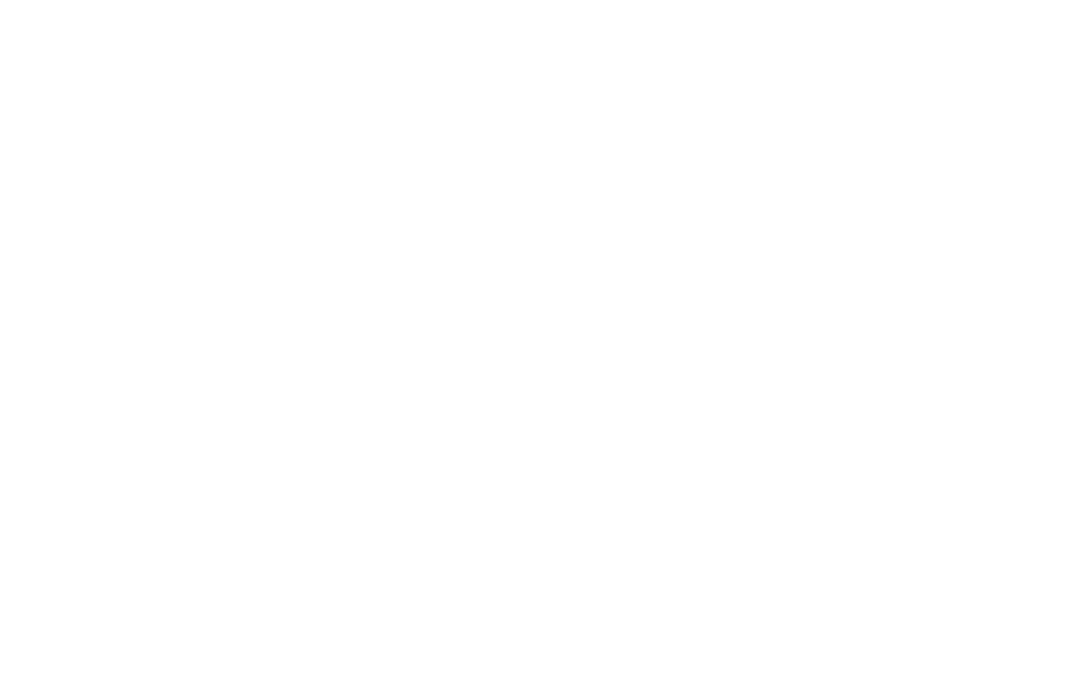
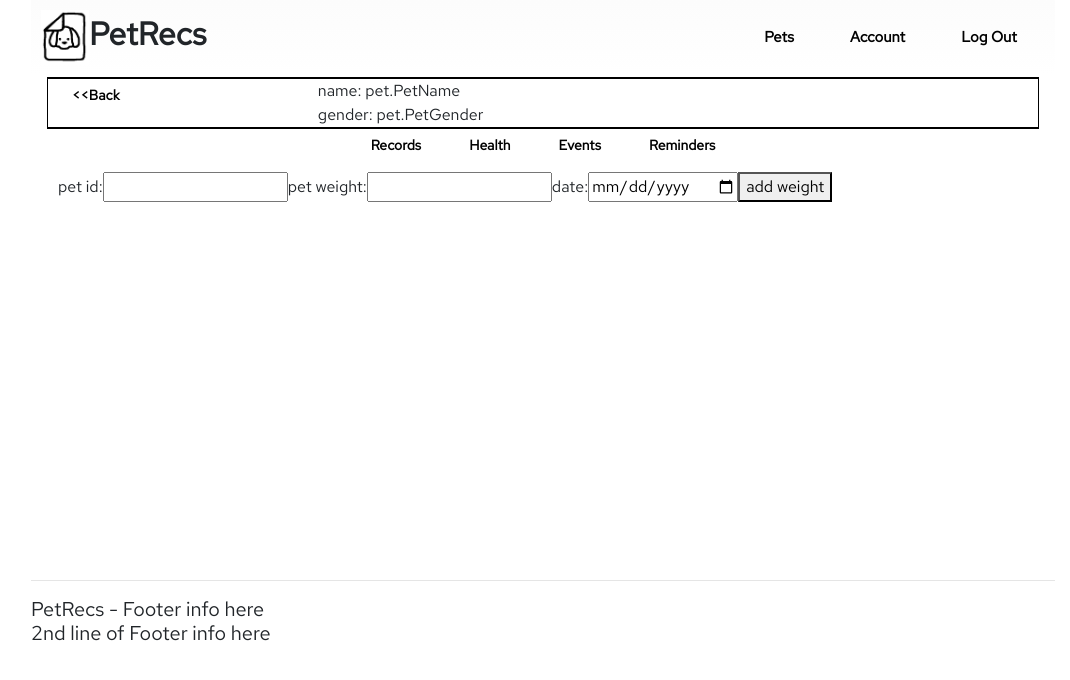
Before and after one commit to LeviRemi/PetRecs-Project, a React (Create React App) app in the folder client/: page /pets/health/1 in a window 1280 px wide. Shown: the top 680 px of the page, without its empty margins (97-1167 px from the left). Built offline with nearby package versions, Linux system fonts and the light colour scheme.

Commit message:
Added basic form to test pet-weight API functionality -- not working

```diff
--- a/client/src/App.js
+++ b/client/src/App.js
@@ -9,6 +9,7 @@
 import Pets from './components/Pets'
 import PetProfile from './components/PetProfile'
 import PetRecords from './components/PetRecords'
+import PetHealth from './components/PetHealth'
 
 function App(){
   return (
@@ -19,6 +20,7 @@
       <Route path="/about" exact component={About} />
       <Route path="/pets" exact component={Pets} />
       <Route path="/pets/profile/:PetId" exact component={PetProfile} />
+      <Route path="/pets/health/:PetId" exact component={PetHealth} />
       <Route path="/pets/records" exact component={PetRecords} />
     </Router>
   );
--- /dev/null
+++ b/client/src/components/PetHealth.js
@@ -0,0 +1,130 @@
+// PetHealth.js
+
+import React, { Component } from 'react'
+import { Link } from 'react-router-dom';
+import axios from 'axios';
+
+import Header from './Header.js';
+import Footer from './Footer.js';
+
+import Container from 'react-bootstrap/Container';
+import Col from 'react-bootstrap/Col';
+import Row from 'react-bootstrap/Row';
+
+//function PetProfile() {
+
+export default class PetHealth extends Component {
+
+  state = { PetId: "1", Weight: "2", Date: "2012-01-12"}
+
+  handleChange = event => {
+    //this.setState({ PetId: event.target.value, Weight: event.target.value, Date: event.target.value });
+  }
+
+  handleSubmit = event => {
+    event.preventDefault();
+
+    //const { match: { params } } = this.props;
+
+    const data = {
+      PetId: this.state.PetId,
+      Weight: this.state.Weight,
+      Date: this.state.Date,
+    };
+
+    axios.post(`http://localhost:5000/api/pet-weights/`, { data })
+        .then(response=>{
+            console.log(response);
+            console.log(response.data);
+        })
+        .catch((error) => {
+            console.log(data);
+            console.log(error);
+        })
+
+  }
+
+  render() {
+    const { pet } = this.state;
+    return (
+      <div className="fullPageContainer">
+        <div>
+          <Header />
+        </div>
+
+        <Container fluid className="petProfileWindow">
+          <div className="petProfileCard">
+            <Row>
+              <Col>
+                <Link to="/pets">
+                <button className="btn-petprofile-nav">
+                    &lt;&lt;Back
+                </button>
+                </Link>
+              </Col>
+                  name:  pet.PetName  <br />
+                  gender: pet.PetGender  <br />
+              <Col>
+              </Col>
+              <Col>
+              </Col>
+            </Row>
+          </div>
+
+          <div className="petProfileNavBar">
+              <Row>
+              <Col sm="1">
+              </Col>
+              <Col>
+                  <Link to="/petrecords">
+                    <button className="btn-petprofile-nav">
+                      Records
+                    </button>
+                  </Link>
+                  <Link to="/pethealth">
+                    <button className="btn-petprofile-nav">
+                      Health
+                    </button>
+                  </Link>
+                  <Link to="/petevents">
+                    <button className="btn-petprofile-nav">
+                      Events
+                    </button>
+                  </Link>
+                  <Link to="/petreminders">
+                    <button className="btn-petprofile-nav">
+                      Reminders
+                    </button>
+                  </Link>
+              </Col>
+              <Col sm="1">
+              </Col>
+              </Row>
+          </div>
+        <div className="petProfileBody">
+          <form onSubmit={this.handleSubmit}>
+            <label>
+              pet id:
+              <input type="text" name="PetId" onChange={this.handleChange} />
+            </label>
+            <label>
+              pet weight:
+              <input type="text" name="Weight" onChange={this.handleChange} />
+            </label>
+            <label>
+              date:
+              <input type="date" name="Date" onChange={this.handleChange} />
+            </label>
+            <button type="submit"> add weight </button>
+          </form>
+        </div>
+        </Container>
+
+        <div className="mainPageFooter">
+          <Footer />
+        </div>
+
+      </div>
+    )
+}
+}
--- a/client/src/components/PetProfile.js
+++ b/client/src/components/PetProfile.js
@@ -22,7 +22,7 @@
 
     axios.get(`http://localhost:5000/api/pets/${params.PetId}`)
         .then(response=>{
-            //console.log(response.data);
+            console.log(response.data);
             //const pet = response.data;
             this.setState({ pet: response.data });
         })
@@ -51,10 +51,6 @@
               </Col>
                   name: {pet.PetName} <br />
                   gender: {pet.PetGender} <br />
-                  birthday: {pet.PetAgeMonth}/{pet.PetAgeDay}/{pet.PetAgeYear}<br />
-                  allergies: {pet.AllergyNotes}<br />
-                  care notes: {pet.CareNotes}<br />
-                  food notes: {pet.FoodNotes}<br />
               <Col>
               </Col>
               <Col>
@@ -93,13 +89,15 @@
               </Row>
           </div>
         <div className="petProfileBody">
-            <h4> Pet Profile details here - Pet Profile details here - Pet Profile details here <br />
-            Pet Profile details here - Pet Profile details here - Pet Profile details here <br />
-            Pet Profile details here - Pet Profile details here - Pet Profile details here <br />
-            Pet Profile details here - Pet Profile details here - Pet Profile details here <br />
-            Pet Profile details here - Pet Profile details here - Pet Profile details here <br />
-            Pet Profile details here - Pet Profile details here - Pet Profile details here <br />
-            </h4>
+            <h4> Pet Profile </h4>
+              name: {pet.PetName} <br />
+              gender: {pet.PetGender} <br />
+              birthday: {pet.PetAgeMonth}/{pet.PetAgeDay}/{pet.PetAgeYear}<br />
+              allergies: {pet.AllergyNotes}<br />
+              care notes: {pet.CareNotes}<br />
+              food notes: {pet.FoodNotes}<br />
+              pet ID: {pet.PetId}<br />
+              species ID:{pet.SpeciesId}<br />
         </div>
         </Container>
         <div className="mainPageFooter">
```
